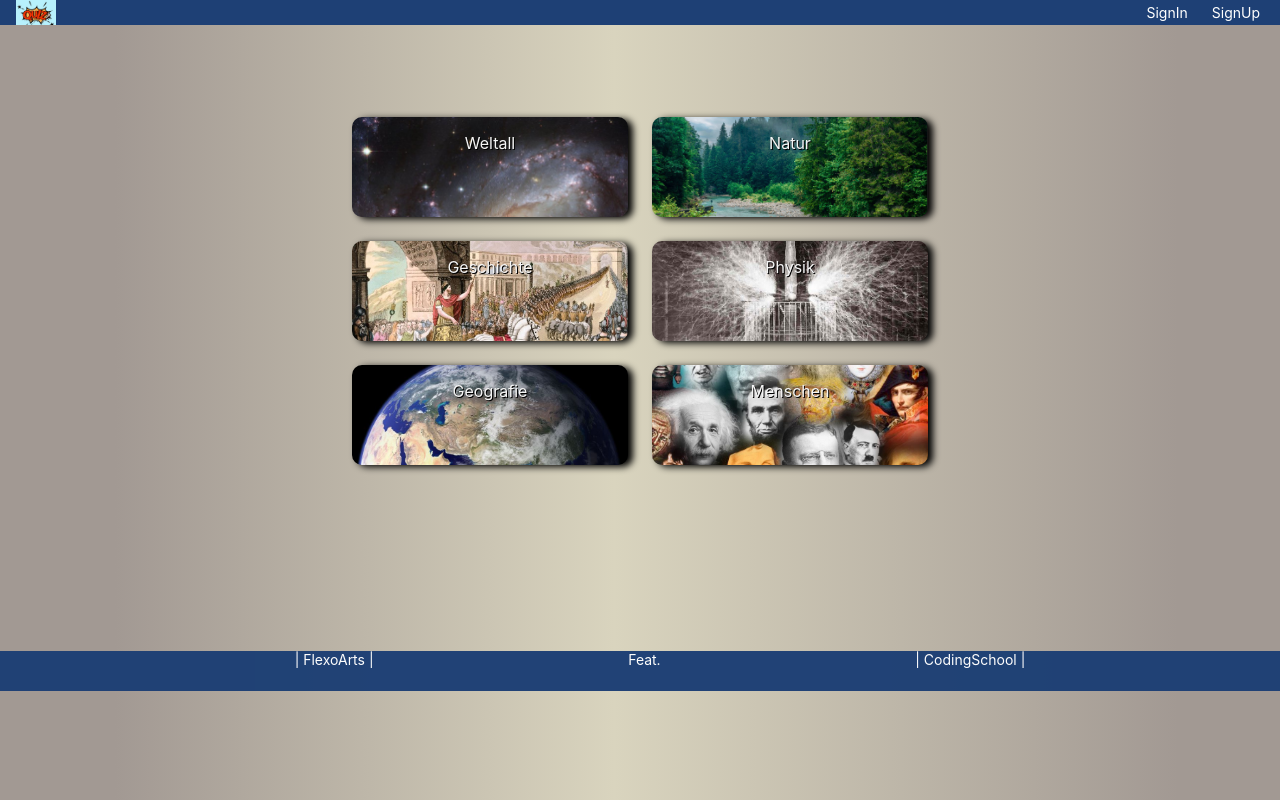
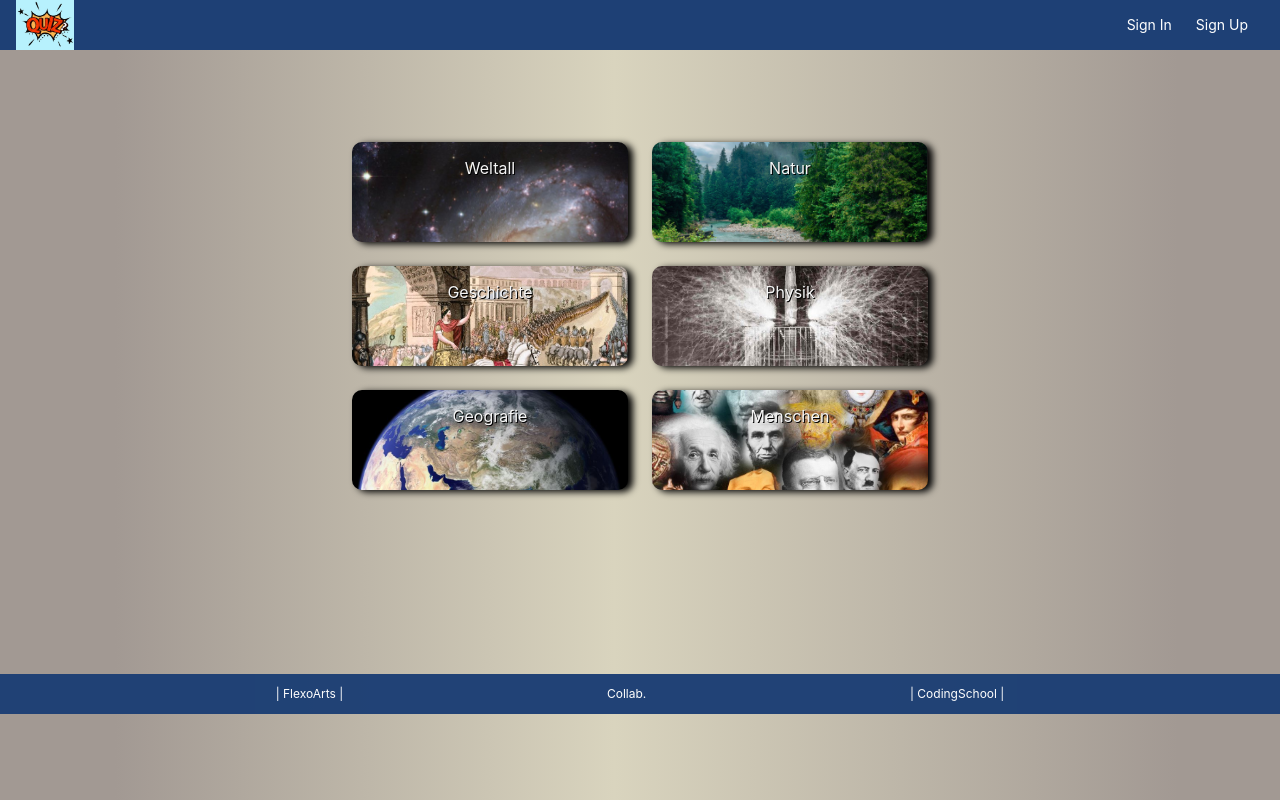
Before and after one commit to F33L1X/iq_quiz, a React (Create React App) app in the folder frontend/: page /categories in a window 1280 px wide. Built offline with nearby package versions, Linux system fonts and the light colour scheme; no server answers.

Commit message:
function categoriy choose

```diff
--- a/frontend/src/App.css
+++ b/frontend/src/App.css
@@ -8,7 +8,7 @@ body {
 /*---------------------------------------*/
 /*Navbar*/
 .siteTitle {
-background-size: 40px 30px;
+background-size: 60px 50px;
 width: 50px;
 }
 .nav {
@@ -19,9 +19,10 @@ width: 50px;
   gap: 2rem;
   padding: 0 1rem;
   align-items: stretch;
+  height: 50px;
 }
 .nav ul {
-  padding: 0;
+  padding: 12px;
   margin: 0;
   list-style: none;
   gap: 1rem;
@@ -36,10 +37,10 @@ width: 50px;
   padding: .25rem;
 }
 .nav li:active {
-  background-color: grey;
+  background-color: #aab369;
 }
 .nav li:hover {
-  background-color: grey;
+  background-color: #aab369;
 }
  /*end Navbar*/
 /*---------------------------------------*/
@@ -163,16 +164,15 @@ width: 50px;
    height:40px;   /* Height of the footer */
    background:#1e4075;
    opacity: 0.98;
+
 }
 .Footer ul {
+  padding: 12px;
   display: flex;
   list-style: none;
   justify-content: space-evenly;
-  align-content: center;
-  font-size: 14px;
-
+  font-size: 12px;
 }
-
 .FooterText {
   text-decoration: none;
   color: white;
--- a/frontend/src/components/CategorieChoose.jsx
+++ b/frontend/src/components/CategorieChoose.jsx
@@ -30,27 +30,34 @@ function CategorieChoose({setActiveCategory, setQuestionStep, categorieCheck}) {
   }
   }
   function QuizGameHistory () {
-    if (categorieCheck.Natur===false){
+    if (categorieCheck.Geschichte===false){
     setActiveCategory("Geschichte");
     setQuestionStep(0);
     navigate ('/quizgame');
   }
   }
   function QuizGamePhysik () {
+    if (categorieCheck.Physik===false){
     setActiveCategory("Physik");
     setQuestionStep(0);
     navigate ('/quizgame');
   }
+  }
   function QuizGameGeografie () {
+    if (categorieCheck.Geografie===false){
     setActiveCategory("Geografie");
     setQuestionStep(0);
     navigate ('/quizgame');
   }
+  }
   function QuizGameMenschen () {
+    if (categorieCheck.Menschen===false){
     setActiveCategory("Menschen");
     setQuestionStep(0);
     navigate ('/quizgame');
   }
+  }
+
 
 
 
--- a/frontend/src/components/Footer.jsx
+++ b/frontend/src/components/Footer.jsx
@@ -7,7 +7,7 @@ export default function Footer () {
         <a className="FooterText" href=""> | FlexoArts |</a>
       </li>
       <li>
-        <a className="FooterText" href="">Feat.</a>
+        <a className="FooterText" href="">Collab.</a>
       </li>
       <li>
         <a className="FooterText" href="">| CodingSchool |</a>
--- a/frontend/src/components/NavBar.jsx
+++ b/frontend/src/components/NavBar.jsx
@@ -6,10 +6,10 @@ export default function Navbar () {
     <a href="/" className="siteTitle" style={{ backgroundImage:`url(${Logo})`,backgroundRepeat:"no-repeat"}}></a>
     <ul>
       <li>
-        <a className="active" href="SignIn">SignIn</a>
+        <a className="active" href="SignIn">Sign In</a>
       </li>
       <li>
-        <a className="active" href="/SignUp">SignUp</a>
+        <a className="active" href="/SignUp">Sign Up</a>
       </li>
     </ul>
   </nav>
--- a/frontend/src/components/QuizGame.jsx
+++ b/frontend/src/components/QuizGame.jsx
@@ -2,8 +2,9 @@ import React from 'react'
 import Button from '@mui/material/Button';
 import { useState, useEffect } from "react";
 import {useNavigate} from 'react-router-dom';
+import CategorieChoose from './CategorieChoose';
 
-function QuizGame({questions, activeCategory, questionStep, setQuestionStep, answers, setAnswers, answersRight, setAnswersRight, setCategorieCheck, questionCounter, setQuestionCounter}) {
+function QuizGame({questions, activeCategory, questionStep, setQuestionStep, answers, setAnswers, answersRight, setAnswersRight, categorieCheck, setCategorieCheck, questionCounter, setQuestionCounter}) {
 
   const [question, setQuestion] = useState("");
   const navigate = useNavigate();
@@ -42,6 +43,7 @@ function QuizGame({questions, activeCategory, questionStep, setQuestionStep, ans
       setQuestionStep (questionStep+1);
       setAnswersRight (answersRight+1)
       setQuestionCounter (questionCounter+1)
+
       } else {
       //console.log("Die Antwort war falsch")
       setQuestionStep(questionStep+1);
@@ -54,17 +56,40 @@ function QuizGame({questions, activeCategory, questionStep, setQuestionStep, ans
     setQuestionCounter(0)
     if (activeCategory === "Weltraum") {
       //console.log(activeCategory)
-    setCategorieCheck({Weltraum:false, Natur:false, Geschichte:false, Physik:false, Geografie:false, Menschen:false})
+    //setCategorieCheck({Weltraum:true, Natur:false, Geschichte:false, Physik:false, Geografie:false, Menschen:false})
+    setCategorieCheck({...categorieCheck, Weltraum: true})
 
     } else if (activeCategory === "Natur") {
       //console.log(activeCategory)
-    setCategorieCheck({Weltraum:false, Natur:false, Geschichte:false, Physik:false, Geografie:false, Menschen:false})
-    console.log("hier Natur")
-    }
+    //setCategorieCheck({Weltraum:false, Natur:true, Geschichte:false, Physik:false, Geografie:false, Menschen:false})
+    setCategorieCheck({...categorieCheck, Natur: true}) //destructuring googlen/slack -> "{}"","der Rest", "das andere" -> neues Objeckt
 
-    navigate ('/categories');
+    } else if (activeCategory === "Geschichte") {
+      //console.log(activeCategory)
+    //setCategorieCheck({Weltraum:false, Natur:true, Geschichte:false, Physik:false, Geografie:false, Menschen:false})
+    setCategorieCheck({...categorieCheck, Geschichte: true}) //destructuring googlen/slack -> "{}"","der Rest", "das andere" -> neues Objeckt
 
     }
+    else if (activeCategory === "Physik") {
+      //console.log(activeCategory)
+    //setCategorieCheck({Weltraum:false, Natur:true, Geschichte:false, Physik:false, Geografie:false, Menschen:false})
+    setCategorieCheck({...categorieCheck, Physik: true}) //destructuring googlen/slack -> "{}"","der Rest", "das andere" -> neues Objeckt
+
+    }
+    else if (activeCategory === "Geografie") {
+      //console.log(activeCategory)
+    //setCategorieCheck({Weltraum:false, Natur:true, Geschichte:false, Physik:false, Geografie:false, Menschen:false})
+    setCategorieCheck({...categorieCheck, Geografie: true}) //destructuring googlen/slack -> "{}"","der Rest", "das andere" -> neues Objeckt
+
+    }
+    else if (activeCategory === "Menschen") {
+      //console.log(activeCategory)
+    //setCategorieCheck({Weltraum:false, Natur:true, Geschichte:false, Physik:false, Geografie:false, Menschen:false})
+    setCategorieCheck({...categorieCheck, Menschen: true}) //destructuring googlen/slack -> "{}"","der Rest", "das andere" -> neues Objeckt
+
+    }
+    navigate ('/categories');
+  }
   }
 
   useEffect(() => {
```
